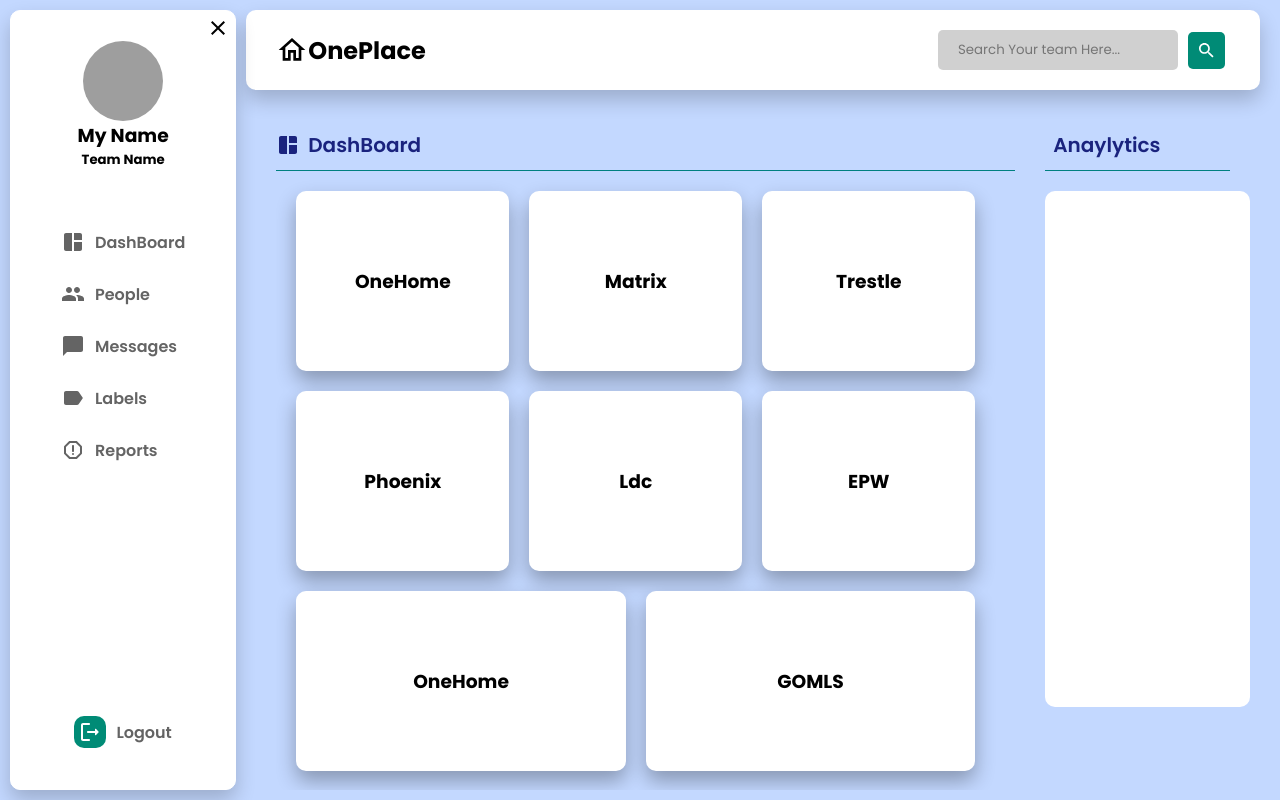
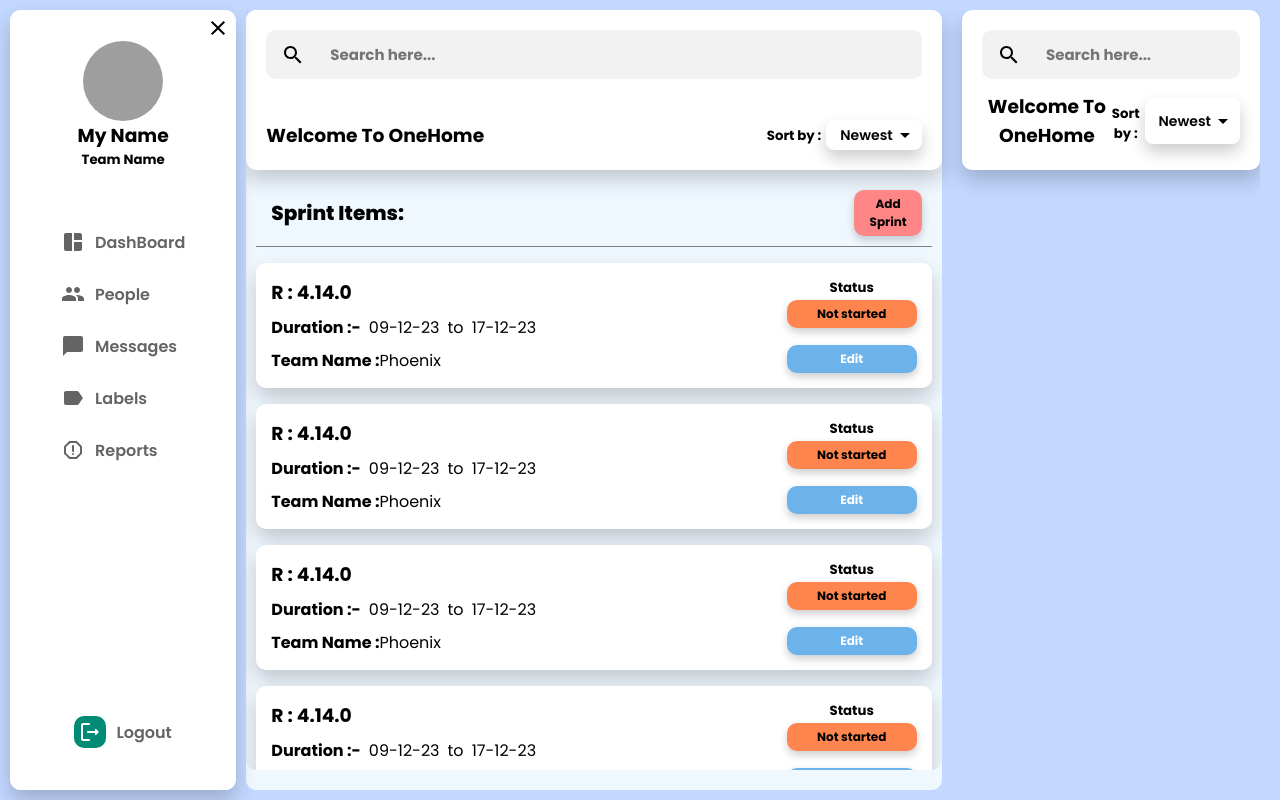
Before and after one commit to kondaladorababu/onePlace, a React (Create React App) app: page / in a window 1280 px wide. Built offline with nearby package versions, Linux system fonts and the light colour scheme; grey boxes are pictures that could not be loaded.

Commit message:
sprint item status made button , dropdown & Button finalized

```diff
--- a/src/Components/HomePage.js
+++ b/src/Components/HomePage.js
@@ -9,9 +9,8 @@ function HomePage() {
         <div className='home-page'>
             <SideNavBar className='side-Nav-bar' />
 
-            <MainPage className='main-page' />
-            {/* <OneHomeDashBoard className='main-page' /> */}
-            {/* <SideNavBar className='side-Nav-bar' /> */}
+            {/* <MainPage className='main-page' /> */}
+            <OneHomeDashBoard className='main-page' />
         </div>
     )
 }
--- a/src/Components/Items/SprintItem.css
+++ b/src/Components/Items/SprintItem.css
@@ -59,7 +59,9 @@
   position: relative;
 }
 
-.status-dropdown-content {
+
+
+/* .status-dropdown-content {
   position: absolute;
   top: 110%;
   right: 0;
@@ -72,11 +74,9 @@
 
   display: flex;
   flex-direction: column;
-  /* padding: 5px; */
 }
 
 .status-dropdown-content > p {
-  /* display: block; */
   font-size: 12px;
   font-weight: 600;
   padding: 8px 8px;
@@ -88,4 +88,4 @@
 .status-dropdown-content p:hover {
   background-color: #f1f1f1;
   cursor: pointer;
-}
+} */
--- a/src/Components/Items/SprintItem.js
+++ b/src/Components/Items/SprintItem.js
@@ -1,14 +1,8 @@
-import React, { useState } from 'react';
+import React from 'react';
 import '../Items/SprintItem.css';
 import Button from '../UI/Button';
-import DropdownButton from '../UI/DropdownButton';
 
 function SprintItem() {
-    const [showDropdown, setShowDropdown] = useState(false);
-
-    const toggleDropdown = () => {
-        setShowDropdown(!showDropdown);
-    };
 
     return (
         <div className='sprint-item-container'>
@@ -32,11 +26,12 @@ function SprintItem() {
 
                 <div className="sprint-status">
                     <h5 className='sprint-status-heading'>Status</h5>
-                    <DropdownButton open={showDropdown} onClick={toggleDropdown} status={'completed'}>{'completed'} </DropdownButton>
+                    <Button status={'inProgress'}>{'Not started'}</Button>
+                    {/* <DropdownButton open={showDropdown} onClick={toggleDropdown} status={'completed'}>{'completed'} </DropdownButton>
                     {showDropdown && (<div className="status-dropdown-content">
                         <p>Inprogress</p>
                         <p>Not Started</p>
-                    </div>)}
+                    </div>)} */}
                 </div>
 
                 <Button status={'edit'}> Edit </Button>
--- a/src/Components/UI/Button.css
+++ b/src/Components/UI/Button.css
@@ -10,7 +10,8 @@
   box-shadow: 0 4px 8px rgba(0, 0, 0, 0.2);
 }
 
-.new-color{
+
+.new-color {
   color: rgb(0, 0, 0);
   /* background-color: #0f9d58; */
   background-color: #fe8687;
@@ -21,6 +22,25 @@
   background-color: #6cb2eb;
 }
 
+
+
+/* Status Buttons */
+.not-started-color {
+  color: rgb(255, 255, 255);
+  background-color: #001f3f;
+}
+
+
+.progress-color {
+  background-color: #ff854e;
+}
+
+.completed-color {
+  color: white;
+  background-color: #28a745;
+}
+
+
 @media only screen and (max-width: 768px) {
   .the-button {
     padding: 8px 20px;
--- a/src/Components/UI/Button.js
+++ b/src/Components/UI/Button.js
@@ -8,14 +8,17 @@ function Button(props) {
         case 'new':
             cssClasses = 'new-color';
             break;
+        case 'edit':
+            cssClasses = 'edit-color';
+            break;
+        case 'not-Started':
+            cssClasses = 'not-started-color';
+            break;
+        case 'inProgress':
+            cssClasses = 'progress-color';
+            break;
         case 'completed':
             cssClasses = 'completed-color';
-            break;
-        case 'notStarted':
-            cssClasses = 'not-started-color';
-            break;
-        case 'edit':
-            cssClasses = 'edit-color';
             break;
         default:
             break;
--- a/src/Components/UI/DropdownButton.css
+++ b/src/Components/UI/DropdownButton.css
@@ -14,16 +14,3 @@
   font-size: 14px;
   font-weight: 600;
 }
-
-.not-started-color {
-  background-color: #6cb2eb;
-}
-
-.progress-color {
-  background-color: #ff854e;
-}
-
-.completed-color {
-  color: white;
-  background-color: #28a745;
-}
--- a/src/Components/UI/DropdownButton.js
+++ b/src/Components/UI/DropdownButton.js
@@ -23,7 +23,7 @@ function DropdownButton(props) {
             break;
     }
 
-    cssClasses = `${cssClasses} dropdownbutton-container`;
+    cssClasses = `dropdownbutton-container`;
 
     return (
         <div className={cssClasses} {...props}>
```
